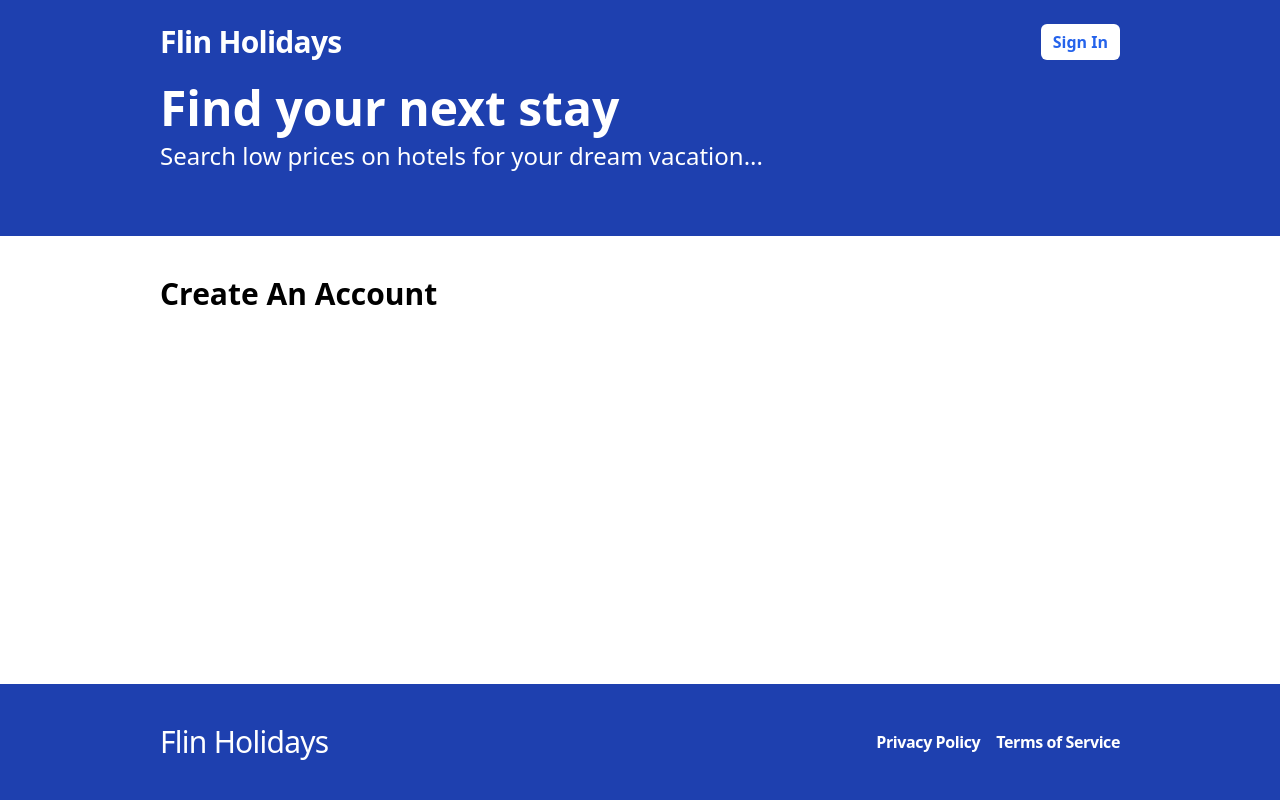
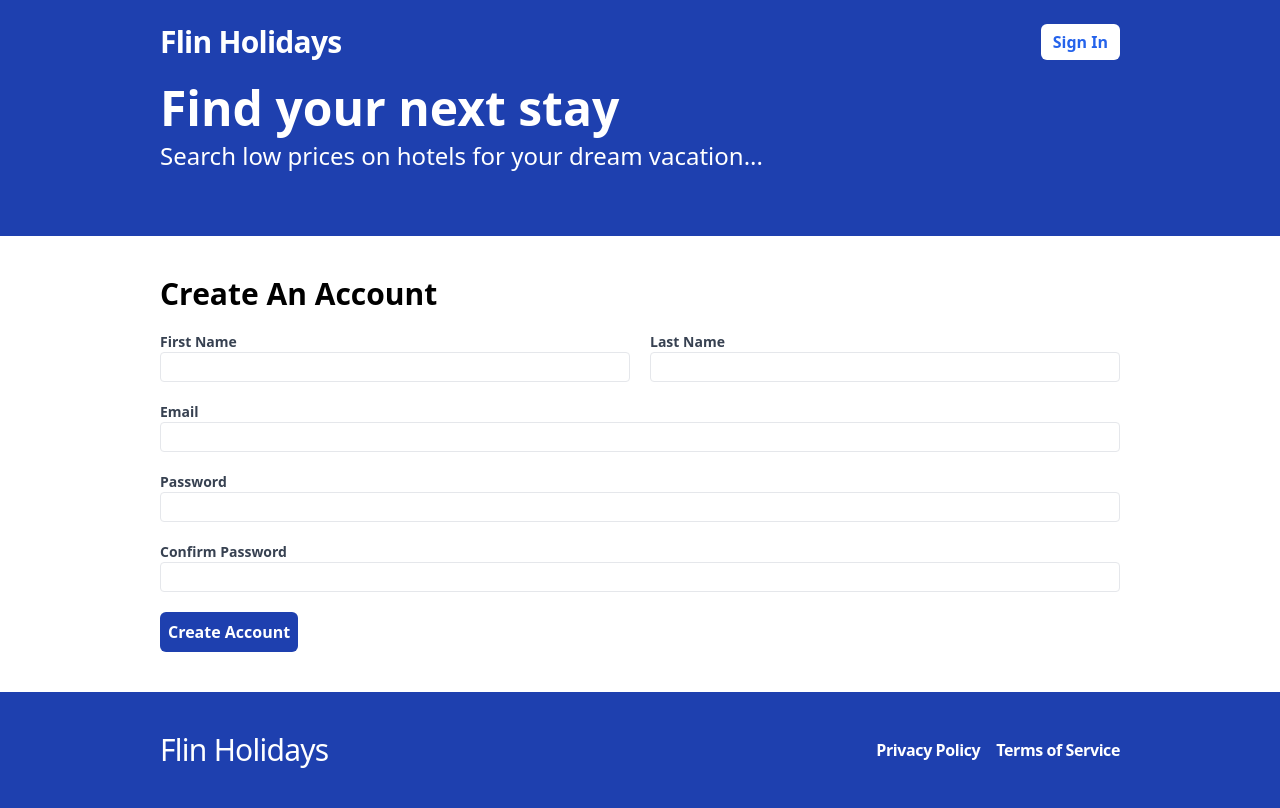
Before and after one commit to brian-ambani/mern-booking-app, a React (Vite) app in the folder frontend/: page /register in a window 1280 px wide. Built offline with nearby package versions, Linux system fonts and the light colour scheme.

Commit message:
updated the form in register page

```diff
--- a/frontend/src/pages/Register.tsx
+++ b/frontend/src/pages/Register.tsx
@@ -1,7 +1,86 @@
+import { useForm } from "react-hook-form";
+
+type RegisterFormData = {
+  firstName: string;
+  lastName: string;
+  email: string;
+  password: string;
+  confirmPassword: string;
+};
+
 const Register = () => {
+  const { register, watch, handleSubmit } = useForm<RegisterFormData>();
+
+  const onSubmit = handleSubmit((data) => {
+    console.log(data);
+  });
+
   return (
-    <form className="flex flex-col gap-5">
+    <form onSubmit={onSubmit} className="flex flex-col gap-5">
       <h2 className="text-3xl font-bold">Create An Account</h2>
+      <div className="flex flex-col md:flex-row gap-5">
+        <label className="text-gray-700 text-sm font-bold flex-1">
+          First Name
+          <input
+            className="border rounded w-full py-1 px-2 font-normal"
+            {...register("firstName", { required: "this field is required" })}
+          />
+        </label>
+        <label className="text-gray-700 text-sm font-bold flex-1">
+          Last Name
+          <input
+            className="border rounded w-full py-1 px-2 font-normal"
+            {...register("lastName", { required: "this field is required" })}
+          />
+        </label>
+      </div>
+      <label className="text-gray-700 text-sm font-bold flex-1">
+        Email
+        <input
+          type="email"
+          className="border rounded w-full py-1 px-2 font-normal"
+          {...register("email", { required: "this field is required" })}
+        />
+      </label>
+      <label className="text-gray-700 text-sm font-bold flex-1">
+        Password
+        <input
+          type="password"
+          className="border rounded w-full py-1 px-2 font-normal"
+          {...register("password", {
+            required: "this field is required",
+            minLength: {
+              value: 6,
+              message: "password must be at least 6 characters",
+            },
+          })}
+        />
+      </label>
+      <label className="text-gray-700 text-sm font-bold flex-1">
+        Confirm Password
+        <input
+          type="password"
+          className="border rounded w-full py-1 px-2 font-normal"
+          {...register("confirmPassword", {
+            validate: (val) => {
+              if (!val) {
+                return "this field is required";
+              } else if (watch("password") !== val) {
+                return "passwords do not match";
+              }
+            },
+          })}
+        />
+      </label>
+      <span>
+        <button
+          type="submit"
+          className="bg-blue-800 text-white p-2 font-bold rounded-md
+        hover:bg-blue-600 transition duration-300"
+        >
+          Create Account
+        </button>
+      </span>
     </form>
   );
 };
```
